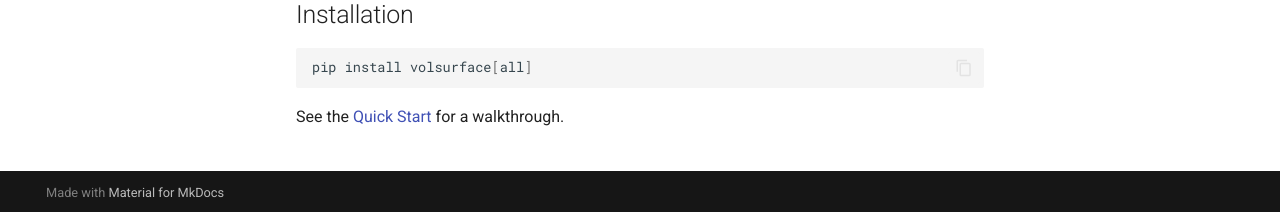
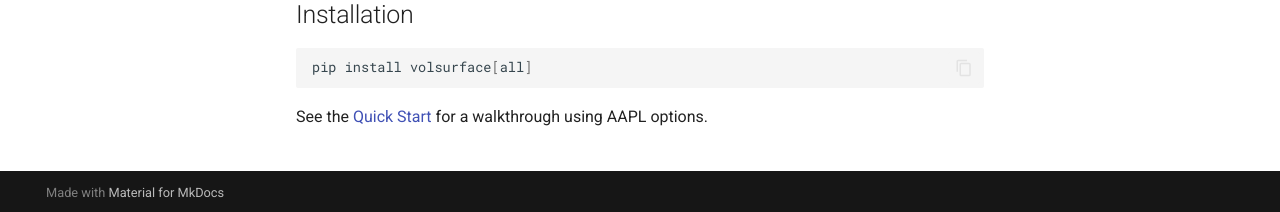
Before and after one commit to cjpvanderwouden/volsurface, an MkDocs documentation site: the page built from docs/index.md, in a window 1280 px wide. Shown: the part 685-897 px from the top of the page. Built offline with MkDocs 1.6.1 and Material for MkDocs 9.7.7, drawn with Linux system fonts in a browser that asks for light colours; comment, search, counter and statistics services are not loaded.

Commit message:
Update index.md

````diff
--- a/docs/index.md
+++ b/docs/index.md
@@ -19,4 +19,4 @@ A typed, extensible Python toolkit for building, calibrating, and inspecting imp
 pip install volsurface[all]
 ```
 
-See the [Quick Start](quickstart.md) for a walkthrough.
+See the [Quick Start](quickstart.md) for a walkthrough using AAPL options.
````
